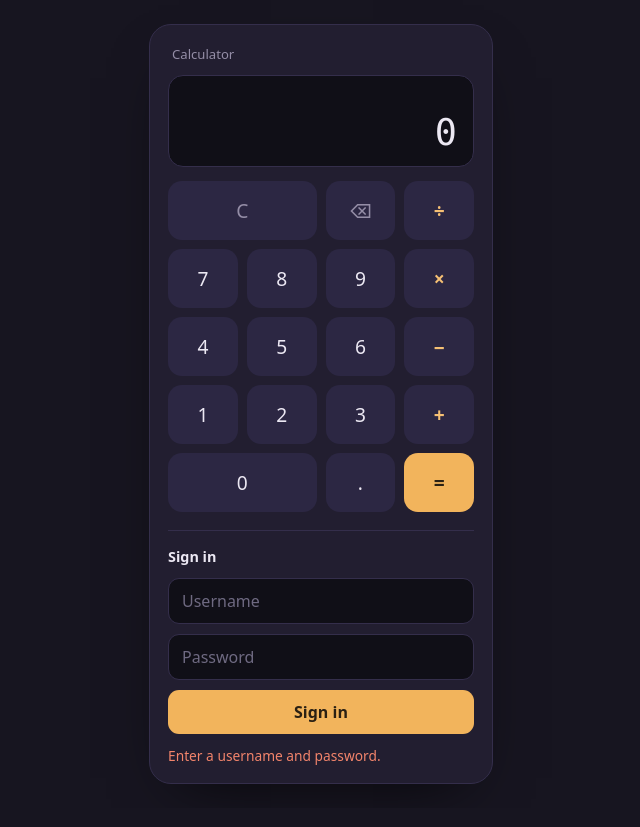
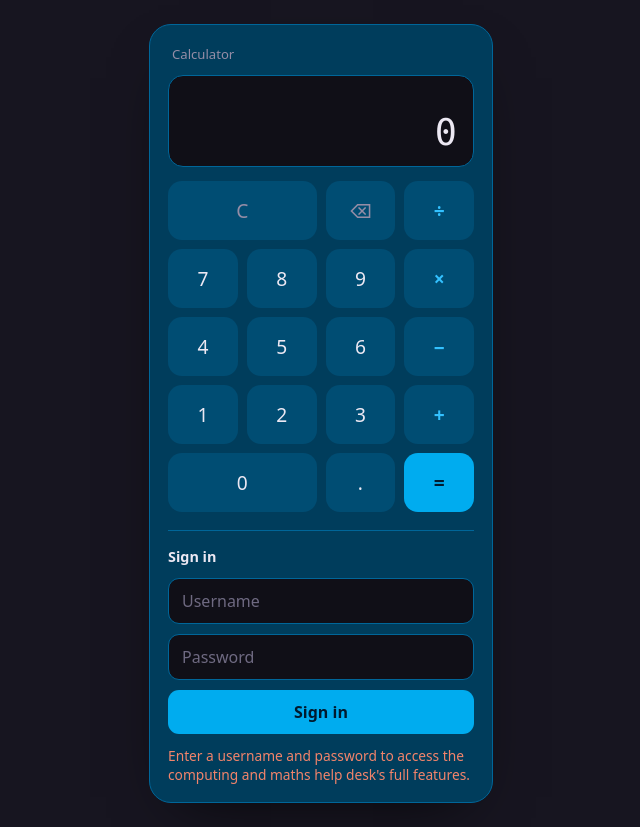
Before and after one commit to Riftbreaker1/netlify_crc, a website: page calc.html in a window 1280 px wide. Both pictures are taken after a click on the button "Sign in". Shown: the whole page, without its empty margins (319-959 px from the left). Drawn offline with Linux system fonts and the light colour scheme.

Commit message:
Update styles and improve error messages in calc.html

```diff
--- a/calc.html
+++ b/calc.html
@@ -13,17 +13,17 @@
   />
   <style>
     :root {
-      --ink: #171520;
-      --panel: #221e30;
-      --panel-2: #2c2743;
-      --edge: #342e4b;
-      --text: #ece8f3;
-      --muted: #948da6;
-      --accent: #f2b45c;
-      --accent-strong: #f6c074;
-      --accent-ink: #2a2013;
-      --danger: #f2846b;
-      --screen: #100f17;
+      --ink: #171520;              /* Keep - very dark, nearly black */
+      --panel: #003d5c;            /* Dark blue */
+      --panel-2: #004d73;          /* Slightly lighter dark blue */
+      --edge: #006699;             /* Medium-dark blue */
+      --text: #ece8f3;             /* Keep - very light, nearly white */
+      --muted: #948da6;            /* Keep - medium gray */
+      --accent: #00acef;           /* Bright Weezer blue */
+      --accent-strong: #33c1ff;    /* Lighter cyan-blue */
+      --accent-ink: #001a2e;       /* Dark blue for contrast */
+      --danger: #f2846b;           /* Keep - warning red/coral */
+      --screen: #100f17;           /* Keep - nearly black */
       --mono: ui-monospace, "SF Mono", SFMono-Regular, Menlo, Consolas, monospace;
     }
 
@@ -588,7 +588,7 @@
       els.signinError.textContent = "";
 
       if (!name || !password) {
-        els.signinError.textContent = "Enter a username and password.";
+        els.signinError.textContent = "Enter a username and password to access the computing and maths help desk's full features.";
         return;
       }
 
@@ -676,7 +676,7 @@
         if (!emptyNote) {
           const note = document.createElement("div");
           note.className = "empty-note";
-          note.textContent = "Nobody's said anything yet. Break the ice.";
+          note.textContent = "No log avaliable to show";
           els.feed.appendChild(note);
         }
         return;
@@ -726,15 +726,20 @@
       row.appendChild(bubble);
       return row;
     }
-
 function formatTime(ts) {
   if (!ts) return "";
   const d = new Date(ts);
+
+  const date = String(d.getDate()).padStart(2, "0");
+  const month = String(d.getMonth() + 1).padStart(2, "0");
+  const year = d.getFullYear();
+
   let h = d.getHours();
   const m = String(d.getMinutes()).padStart(2, "0");
   const ampm = h >= 12 ? "pm" : "am";
   h = h % 12 || 12;
-      return h + ":" + m + " " + ampm;
+
+  return `${date}/${month}/${year} ${h}:${m} ${ampm}`;
 }
 
     async function sendMessage(e) {
@@ -760,14 +765,14 @@
         });
       } catch {
         els.send.disabled = false;
-        flashInputError("Message didn't send — try again.");
+        flashInputError("Message didn't send - error");
         return;
       }
 
       els.send.disabled = false;
 
       if (res.status === 401) { leaveRoom(); return; }
-      if (!res.ok) { flashInputError("Message didn't send — try again."); return; }
+      if (!res.ok) { flashInputError("Message didn't send- error"); return; }
 
       els.msg.value = "";
       els.msg.focus();
```
Lines whose indentation alone changed are shown as unchanged.
